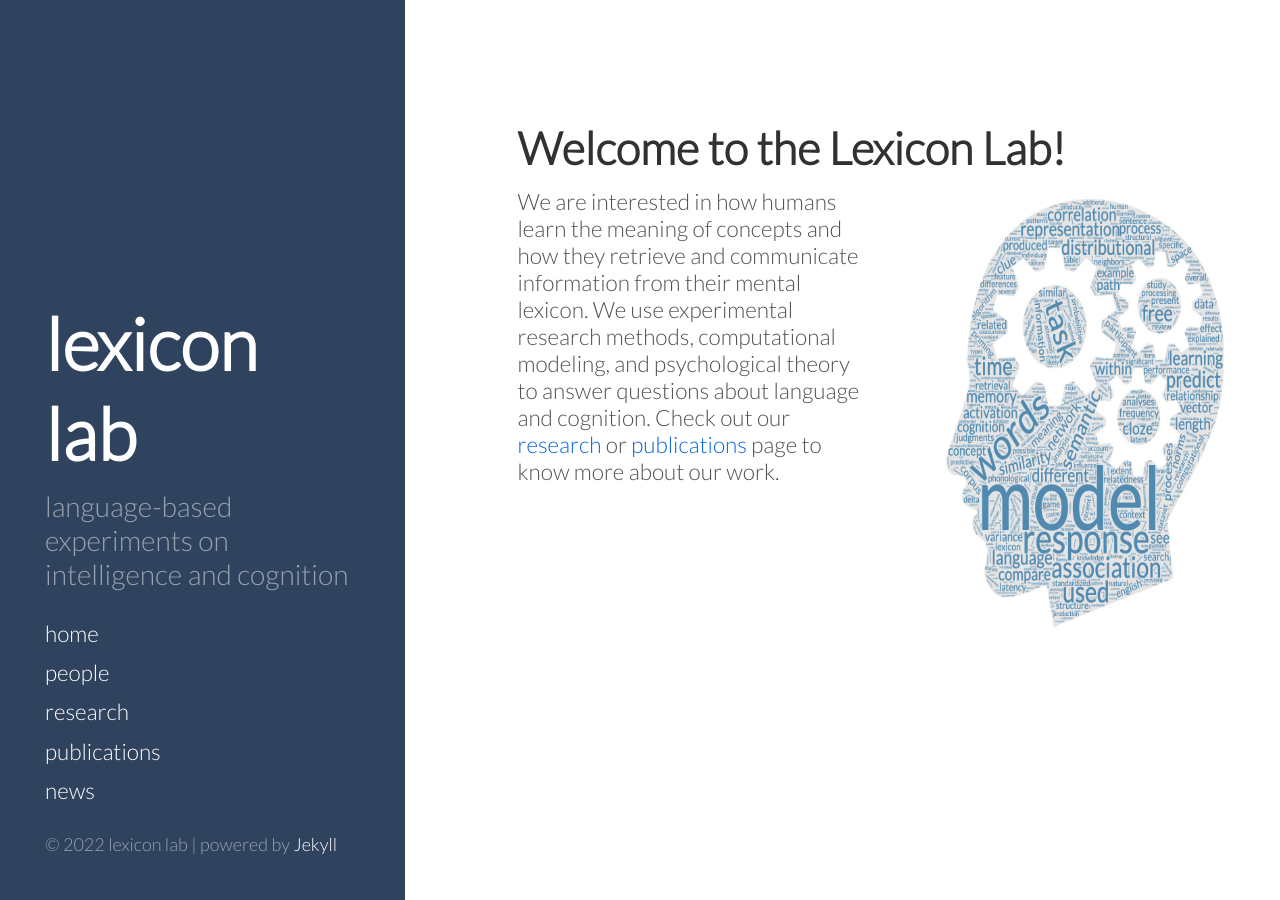
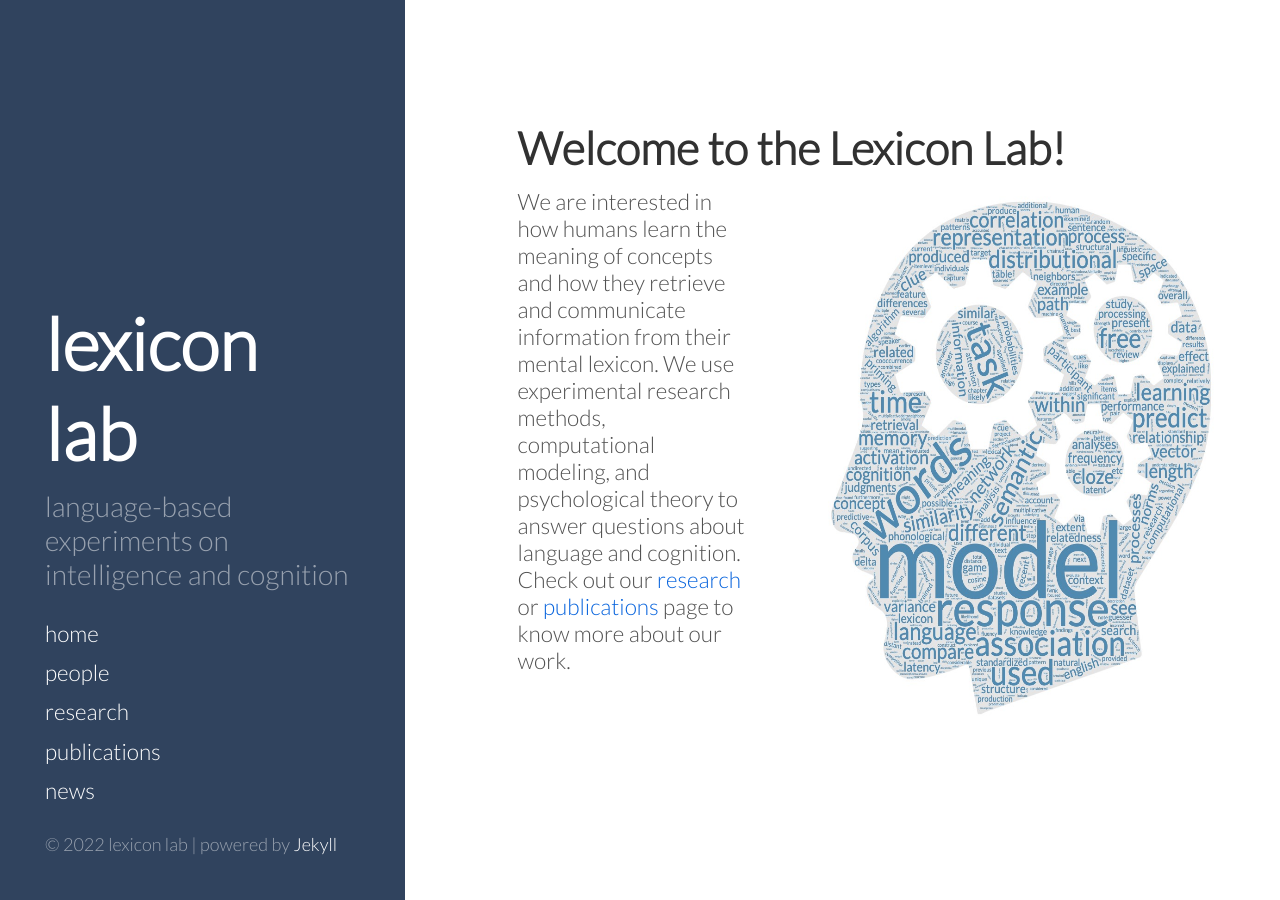
Before and after one commit to thelexiconlab/thelexiconlab.github.io, a Jekyll site: the page built from index.html, in a window 1280 px wide. Built offline with Jekyll 4.4.1, drawn with Linux system fonts in a browser that asks for light colours; Markdown is read by kramdown in place of the engine named in the settings; the list of posts is cut into pages by our own code.

Commit message:
changed sizes

```diff
--- a/index.html
+++ b/index.html
@@ -12,6 +12,6 @@ order: 1
 
 <h1>Welcome to the Lexicon Lab! </h1>
 
-<img src = "/images/research/wordcloud.jpg" align = "right" style="padding-left: 3vw;width: 30vw; height: 50vh;">
+<img src = "/images/research/wordcloud.jpg" align = "right" style="padding-left: 3vw;width: 40vw; height: 60vh;">
 
 <p>We are interested in how humans learn the meaning of concepts and how they retrieve and communicate information from their mental lexicon. We use experimental research methods, computational modeling, and psychological theory to answer questions about language and cognition. Check out our <a href="https://thelexiconlab.github.io/research/">research</a> or <a href="https://thelexiconlab.github.io/publications/">publications</a> page to know more about our work. </p>
```
